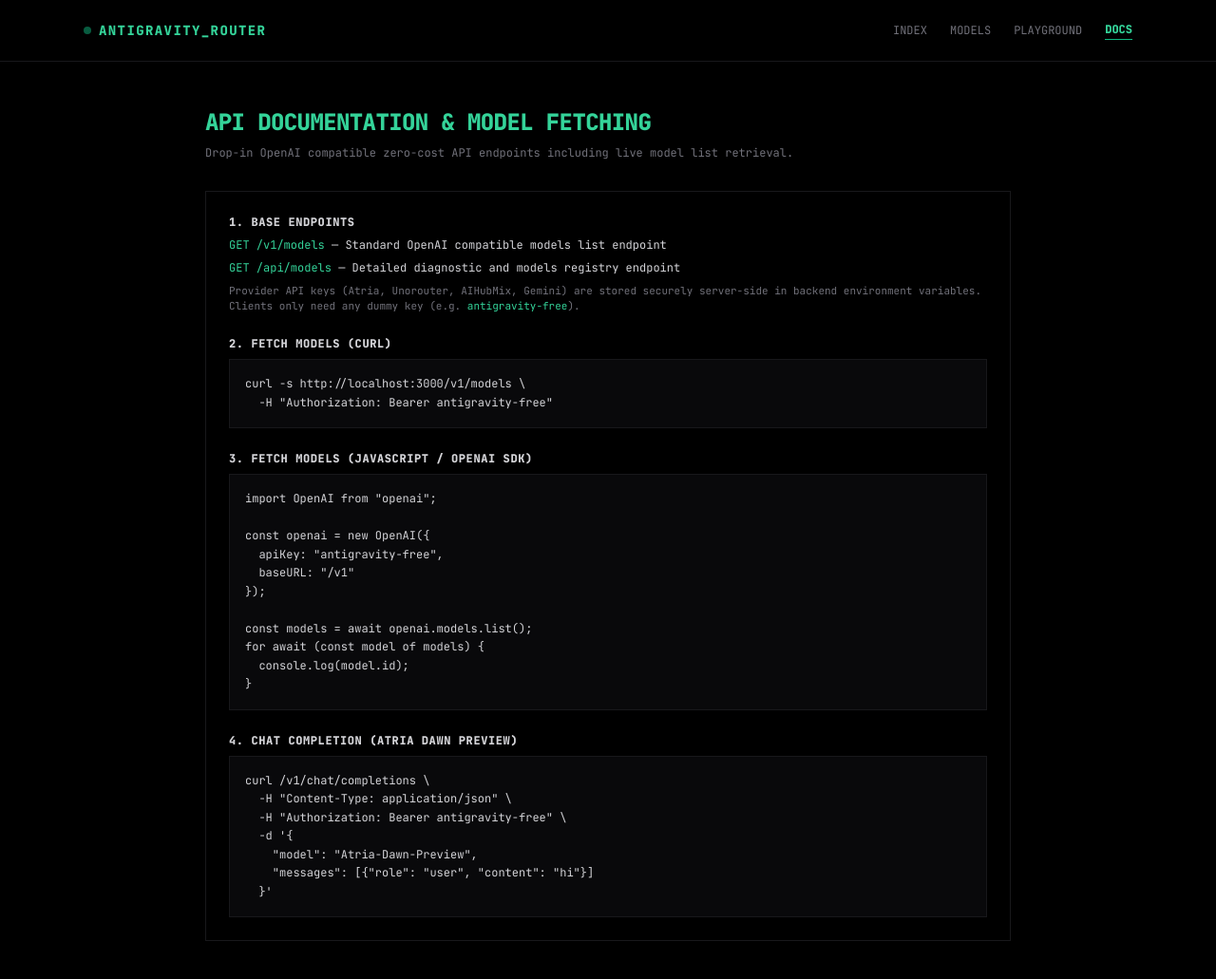
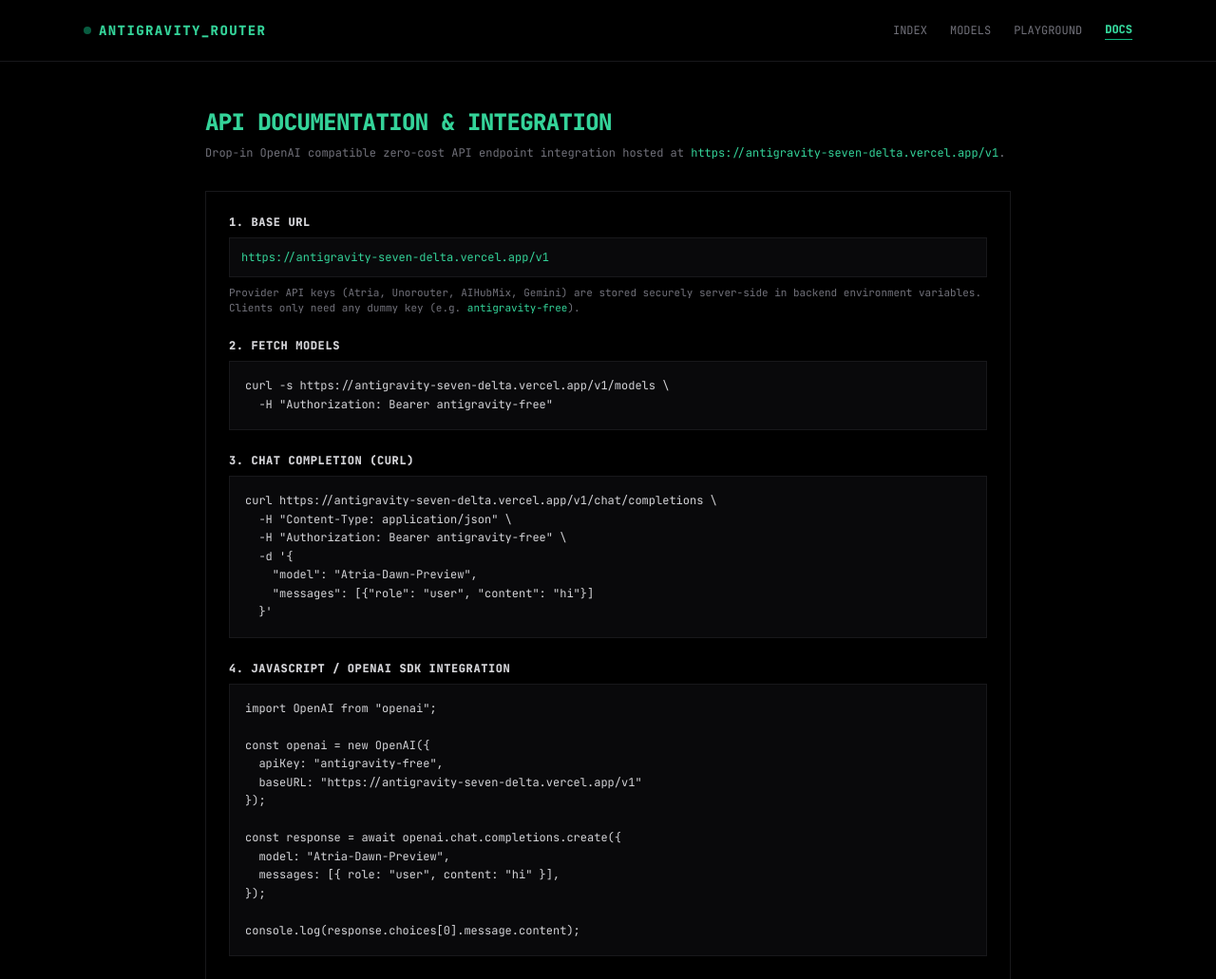
Before and after one commit to saad-pie/hermes-serverless-free-unlimited, a website: page docs.html in a window 1280 px wide. Shown: the top 1031 px of the page at 95% size. Drawn offline with nearby package versions, Linux system fonts and the light colour scheme.

Commit message:
docs: update API integration documentation
Update documentation to include the hosted base URL and clarify endpoint usage for better integration guidance.

```diff
--- a/docs.html
+++ b/docs.html
@@ -4,7 +4,7 @@
   <meta charset="UTF-8">
   <meta name="viewport" content="width=device-width, initial-scale=1.0">
   <title>Antigravity // Docs</title>
-  <meta name="description" content="OpenAI compatible API integration documentation for Antigravity Free Open Router, including model fetching endpoints.">
+  <meta name="description" content="OpenAI compatible API integration documentation for Antigravity Free Open Router at https://antigravity-seven-delta.vercel.app/">
   <script src="https://cdn.tailwindcss.com"></script>
   <script>
     tailwind.config = {
@@ -50,50 +50,49 @@
   <!-- Main Content -->
   <main class="flex-1 max-w-4xl w-full mx-auto px-6 py-12 space-y-8">
     <div class="space-y-2">
-      <h1 class="text-2xl font-extrabold uppercase tracking-tight text-emerald-400">API Documentation & Model Fetching</h1>
-      <p class="text-xs text-zinc-500">Drop-in OpenAI compatible zero-cost API endpoints including live model list retrieval.</p>
+      <h1 class="text-2xl font-extrabold uppercase tracking-tight text-emerald-400">API Documentation & Integration</h1>
+      <p class="text-xs text-zinc-500">Drop-in OpenAI compatible zero-cost API endpoint integration hosted at <code class="text-emerald-400">https://antigravity-seven-delta.vercel.app/v1</code>.</p>
     </div>
 
     <div class="border border-zinc-900 bg-black p-6 space-y-6 text-xs">
       <div>
-        <h3 class="font-bold text-zinc-300 uppercase tracking-wider mb-2">1. Base Endpoints</h3>
-        <div class="space-y-2 text-zinc-300">
-          <div><code class="text-emerald-400">GET /v1/models</code> — Standard OpenAI compatible models list endpoint</div>
-          <div><code class="text-emerald-400">GET /api/models</code> — Detailed diagnostic and models registry endpoint</div>
-        </div>
+        <h3 class="font-bold text-zinc-300 uppercase tracking-wider mb-2">1. Base URL</h3>
+        <div class="bg-zinc-950 p-3 border border-zinc-900 text-emerald-400 font-mono select-all">https://antigravity-seven-delta.vercel.app/v1</div>
         <p class="text-[11px] text-zinc-500 mt-2">Provider API keys (Atria, Unorouter, AIHubMix, Gemini) are stored securely server-side in backend environment variables. Clients only need any dummy key (e.g. <code class="text-emerald-400">antigravity-free</code>).</p>
       </div>
 
       <div>
-        <h3 class="font-bold text-zinc-300 uppercase tracking-wider mb-2">2. Fetch Models (cURL)</h3>
-        <pre class="bg-zinc-950 p-4 border border-zinc-900 text-zinc-300 overflow-x-auto select-all leading-relaxed"><code>curl -s http://localhost:3000/v1/models \
+        <h3 class="font-bold text-zinc-300 uppercase tracking-wider mb-2">2. Fetch Models</h3>
+        <pre class="bg-zinc-950 p-4 border border-zinc-900 text-zinc-300 overflow-x-auto select-all leading-relaxed"><code>curl -s https://antigravity-seven-delta.vercel.app/v1/models \
   -H "Authorization: Bearer antigravity-free"</code></pre>
       </div>
 
       <div>
-        <h3 class="font-bold text-zinc-300 uppercase tracking-wider mb-2">3. Fetch Models (JavaScript / OpenAI SDK)</h3>
-        <pre class="bg-zinc-950 p-4 border border-zinc-900 text-zinc-300 overflow-x-auto select-all leading-relaxed"><code>import OpenAI from "openai";
-
-const openai = new OpenAI({
-  apiKey: "antigravity-free",
-  baseURL: "/v1"
-});
-
-const models = await openai.models.list();
-for await (const model of models) {
-  console.log(model.id);
-}</code></pre>
-      </div>
-
-      <div>
-        <h3 class="font-bold text-zinc-300 uppercase tracking-wider mb-2">4. Chat Completion (Atria Dawn Preview)</h3>
-        <pre class="bg-zinc-950 p-4 border border-zinc-900 text-zinc-300 overflow-x-auto select-all leading-relaxed"><code>curl /v1/chat/completions \
+        <h3 class="font-bold text-zinc-300 uppercase tracking-wider mb-2">3. Chat Completion (cURL)</h3>
+        <pre class="bg-zinc-950 p-4 border border-zinc-900 text-zinc-300 overflow-x-auto select-all leading-relaxed"><code>curl https://antigravity-seven-delta.vercel.app/v1/chat/completions \
   -H "Content-Type: application/json" \
   -H "Authorization: Bearer antigravity-free" \
   -d '{
     "model": "Atria-Dawn-Preview",
     "messages": [{"role": "user", "content": "hi"}]
   }'</code></pre>
+      </div>
+
+      <div>
+        <h3 class="font-bold text-zinc-300 uppercase tracking-wider mb-2">4. JavaScript / OpenAI SDK Integration</h3>
+        <pre class="bg-zinc-950 p-4 border border-zinc-900 text-zinc-300 overflow-x-auto select-all leading-relaxed"><code>import OpenAI from "openai";
+
+const openai = new OpenAI({
+  apiKey: "antigravity-free",
+  baseURL: "https://antigravity-seven-delta.vercel.app/v1"
+});
+
+const response = await openai.chat.completions.create({
+  model: "Atria-Dawn-Preview",
+  messages: [{ role: "user", content: "hi" }],
+});
+
+console.log(response.choices[0].message.content);</code></pre>
       </div>
     </div>
   </main>
```
